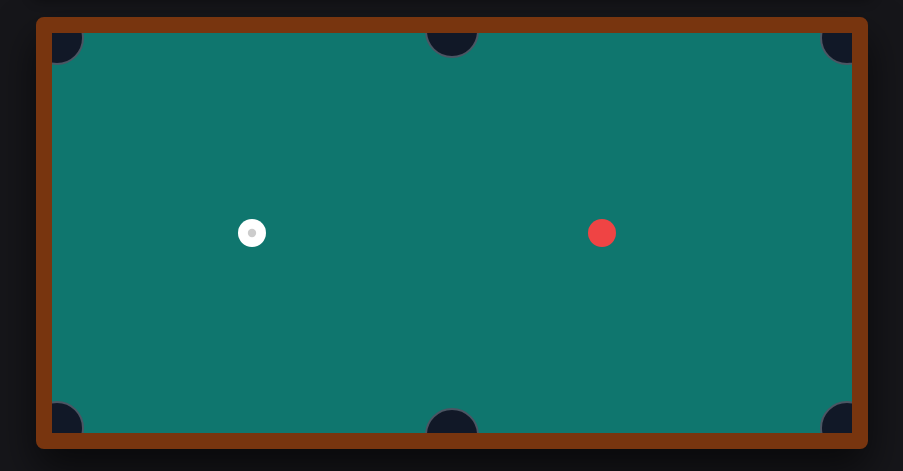
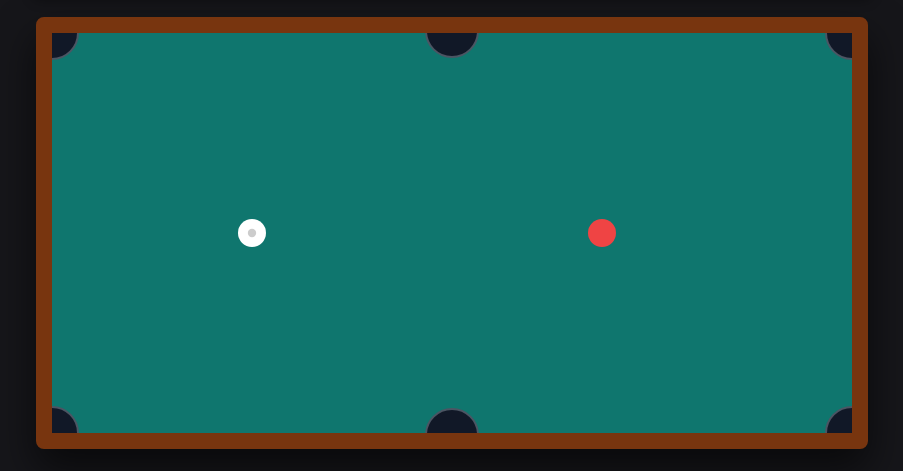
Before and after one commit to RaoUmar0058/CueMaster-2D-Physics-Engine-Edition, a plain HTML site: page index.html in a window 1280 px wide. Shown: the part 204-675 px from the top of the page, without its empty margins (188-1091 px from the left). Drawn offline with Linux system fonts and the light colour scheme.

Commit message:
Refactor pocket system and boundary detection logic

```diff
--- a/index.html
+++ b/index.html
@@ -132,15 +132,15 @@
         let totalShots = 0;
         let currentScore = 0;
 
-        // Pocket Configuration Matrix (Adjusted inward slightly to prevent corner clip traps)
-        const pocketRadius = 26; // Increased slightly for realistic coverage
+        // Pocket System Parameters Re-aligned perfectly to match physics boundaries
+        const pocketRadius = 26;
         const pockets = [
-            { x: 5, y: 5 },                          // Top Left
-            { x: canvas.width / 2, y: -2 },          // Top Middle
-            { x: canvas.width - 5, y: 5 },           // Top Right
-            { x: 5, y: canvas.height - 5 },          // Bottom Left
-            { x: canvas.width / 2, y: canvas.height + 2 }, // Bottom Middle
-            { x: canvas.width - 5, y: canvas.height - 5 }  // Bottom Right
+            { x: 0, y: 0 },                                  // Top Left
+            { x: canvas.width / 2, y: -2 },                  // Top Middle
+            { x: canvas.width, y: 0 },                       // Top Right
+            { x: 0, y: canvas.height },                      // Bottom Left
+            { x: canvas.width / 2, y: canvas.height + 2 },   // Bottom Middle
+            { x: canvas.width, y: canvas.height }            // Bottom Right
         ];
 
         class Ball {
@@ -185,7 +185,7 @@
                 this.x += this.vx;
                 this.y += this.vy;
 
-                // Wall boundary checks with safe coordinate re-mapping overrides
+                // Wall boundary check with safe cushion padding parameters
                 if (this.x - this.radius < 0) {
                     this.x = this.radius;
                     if (Math.abs(this.vx) > 0.1) this.vx *= -1; else this.vx = 0;
@@ -260,14 +260,14 @@
             }
         }
 
-        // Optimized Pocket Intercept Detection Logic (Solves Corner Trap)
+        // Pocket Intercept Detection with Expanded Margin Matrix to eliminate clipping
         function checkPocketInterceptions() {
             balls.forEach(ball => {
                 pockets.forEach(pocket => {
                     const dist = Math.hypot(ball.x - pocket.x, ball.y - pocket.y);
 
-                    // Trigger capture if ball enters pocket center radius
-                    if (dist < pocketRadius + 4) {
+                    // Safe dynamic margin check - absorbs ball before it hits raw wall canvas bounds
+                    if (dist < pocketRadius + 6) {
                         if (ball.isStriker) {
                             ball.reset();
                         } else {
@@ -374,7 +374,7 @@
                 ctx.closePath();
             }
 
-            // Pehle pocket interception check hogi boundary se pehle takay trap na ho
+            // High Priority Loop Order
             checkPocketInterceptions();
             handleBallCollisions();
 
```
